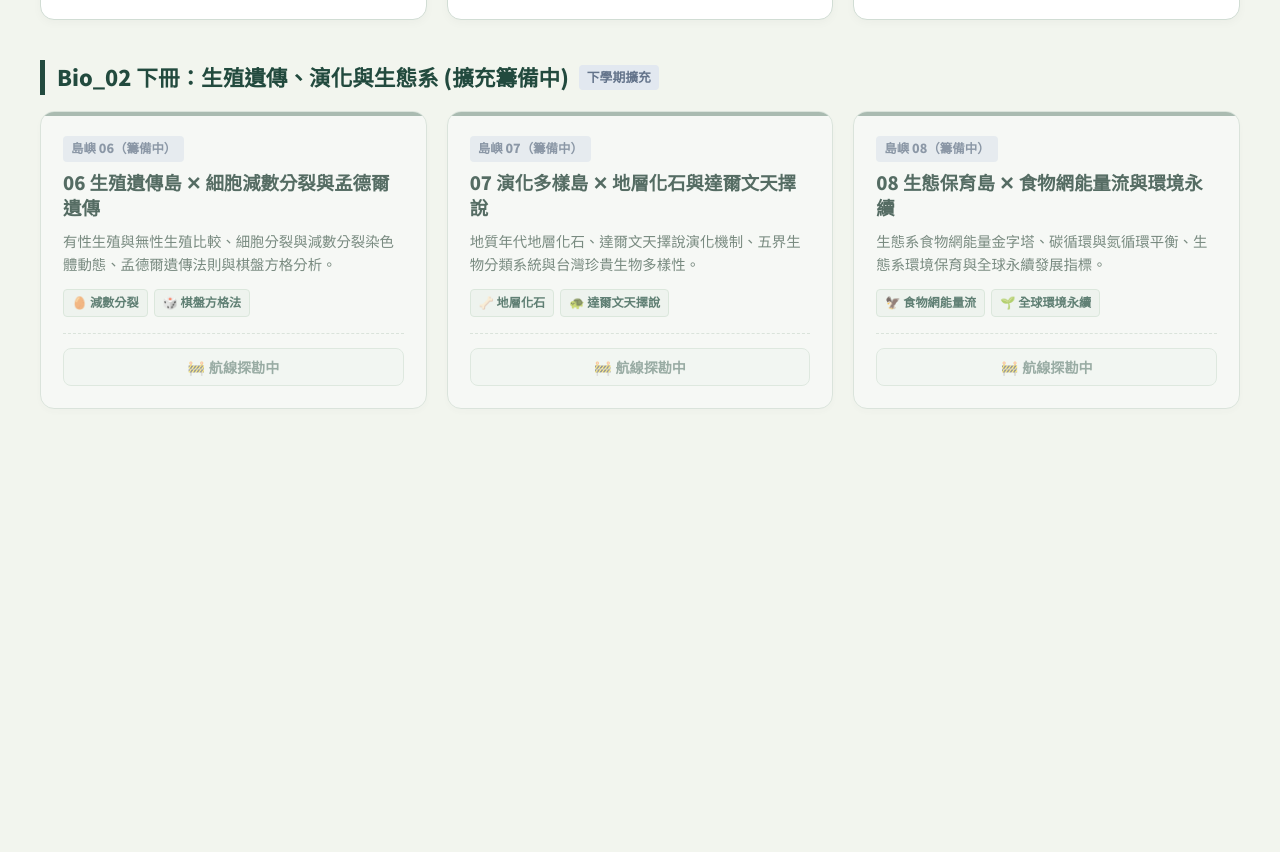
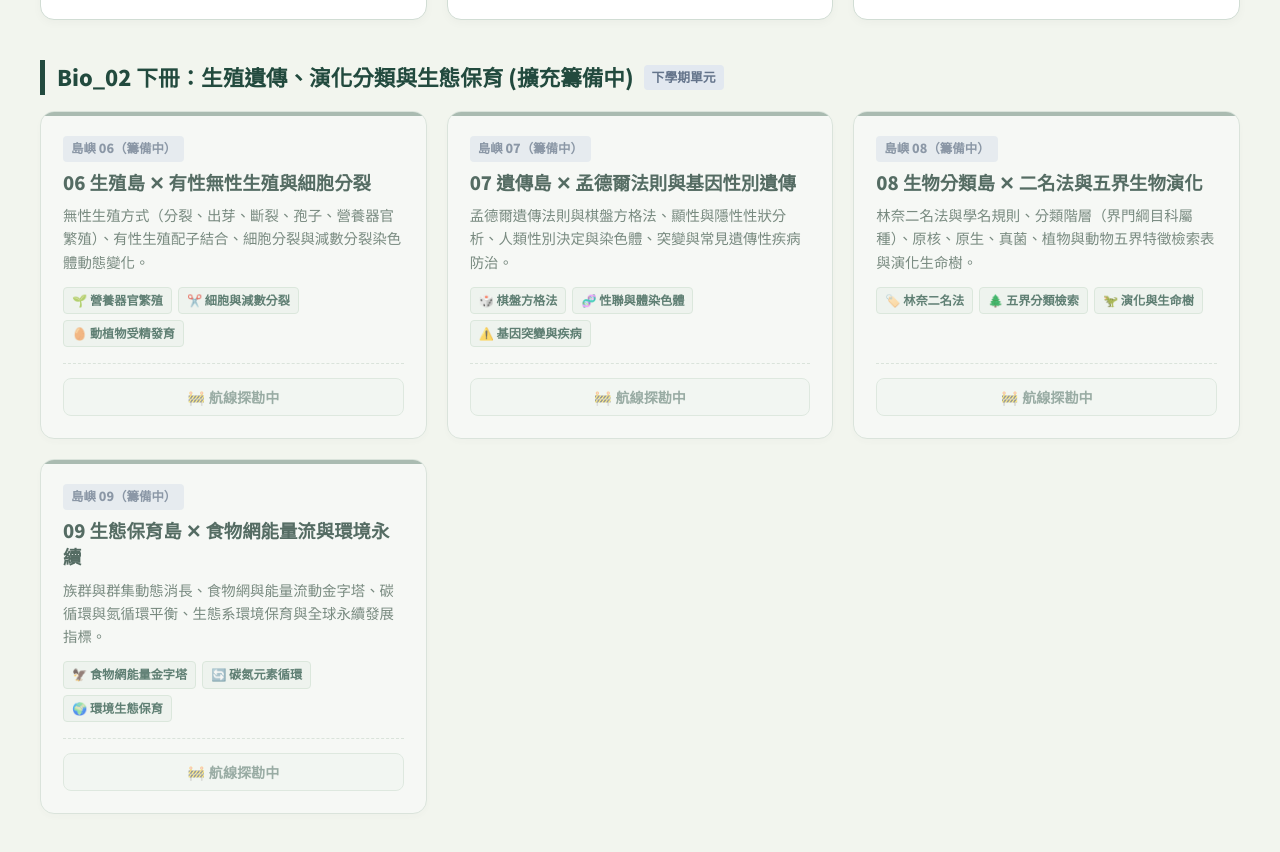
Before and after one commit to zeroseven-hue/bio-island, a plain HTML site: page index.html in a window 1280 px wide. Shown: the part 1527-2379 px from the top of the page. Before the commit the page ends 2036 px from the top, so only its background shows below. Drawn offline with Linux system fonts and the light colour scheme.

Commit message:
feat: update Bio_02 chapters into Island 6 (Reproduction), Island 7 (Genetics), Island 8 (Taxonomy), and Island 9 (Conservation)

```diff
--- a/index.html
+++ b/index.html
@@ -364,20 +364,21 @@
 
     <!-- Bio_02 下冊 (未來擴充單元) -->
     <div class="chapter-heading">
-      <span>Bio_02 下冊：生殖遺傳、演化與生態系 (擴充籌備中)</span>
-      <span class="chapter-tag" style="background:#e2e8f0; color:#64748b;">下學期擴充</span>
+      <span>Bio_02 下冊：生殖遺傳、演化分類與生態保育 (擴充籌備中)</span>
+      <span class="chapter-tag" style="background:#e2e8f0; color:#64748b;">下學期單元</span>
     </div>
 
     <div class="sheet-grid">
-      <!-- 島六 (預留) -->
+      <!-- 島六：生殖島 -->
       <div class="sheet-card upcoming">
         <div>
           <span class="sheet-badge" style="background:#e2e8f0; color:#64748b;">島嶼 06（籌備中）</span>
-          <h3 class="sheet-card-title">06 生殖遺傳島 ✕ 細胞減數分裂與孟德爾遺傳</h3>
-          <p class="sheet-card-desc">有性生殖與無性生殖比較、細胞分裂與減數分裂染色體動態、孟德爾遺傳法則與棋盤方格分析。</p>
+          <h3 class="sheet-card-title">06 生殖島 ✕ 有性無性生殖與細胞分裂</h3>
+          <p class="sheet-card-desc">無性生殖方式（分裂、出芽、斷裂、孢子、營養器官繁殖）、有性生殖配子結合、細胞分裂與減數分裂染色體動態變化。</p>
           <div class="sheet-meta-tags">
-            <span class="meta-pill">🥚 減數分裂</span>
-            <span class="meta-pill">🎲 棋盤方格法</span>
+            <span class="meta-pill">🌱 營養器官繁殖</span>
+            <span class="meta-pill">✂️ 細胞與減數分裂</span>
+            <span class="meta-pill">🥚 動植物受精發育</span>
           </div>
         </div>
         <div class="sheet-card-footer">
@@ -385,15 +386,16 @@
         </div>
       </div>
 
-      <!-- 島七 (預留) -->
+      <!-- 島七：遺傳島 -->
       <div class="sheet-card upcoming">
         <div>
           <span class="sheet-badge" style="background:#e2e8f0; color:#64748b;">島嶼 07（籌備中）</span>
-          <h3 class="sheet-card-title">07 演化多樣島 ✕ 地層化石與達爾文天擇說</h3>
-          <p class="sheet-card-desc">地質年代地層化石、達爾文天擇說演化機制、五界生物分類系統與台灣珍貴生物多樣性。</p>
+          <h3 class="sheet-card-title">07 遺傳島 ✕ 孟德爾法則與基因性別遺傳</h3>
+          <p class="sheet-card-desc">孟德爾遺傳法則與棋盤方格法、顯性與隱性性狀分析、人類性別決定與染色體、突變與常見遺傳性疾病防治。</p>
           <div class="sheet-meta-tags">
-            <span class="meta-pill">🦴 地層化石</span>
-            <span class="meta-pill">🐢 達爾文天擇說</span>
+            <span class="meta-pill">🎲 棋盤方格法</span>
+            <span class="meta-pill">🧬 性聯與體染色體</span>
+            <span class="meta-pill">⚠️ 基因突變與疾病</span>
           </div>
         </div>
         <div class="sheet-card-footer">
@@ -401,15 +403,33 @@
         </div>
       </div>
 
-      <!-- 島八 (預留) -->
+      <!-- 島八：生物分類島 -->
       <div class="sheet-card upcoming">
         <div>
           <span class="sheet-badge" style="background:#e2e8f0; color:#64748b;">島嶼 08（籌備中）</span>
-          <h3 class="sheet-card-title">08 生態保育島 ✕ 食物網能量流與環境永續</h3>
-          <p class="sheet-card-desc">生態系食物網能量金字塔、碳循環與氮循環平衡、生態系環境保育與全球永續發展指標。</p>
+          <h3 class="sheet-card-title">08 生物分類島 ✕ 二名法與五界生物演化</h3>
+          <p class="sheet-card-desc">林奈二名法與學名規則、分類階層（界門綱目科屬種）、原核、原生、真菌、植物與動物五界特徵檢索表與演化生命樹。</p>
           <div class="sheet-meta-tags">
-            <span class="meta-pill">🦅 食物網能量流</span>
-            <span class="meta-pill">🌱 全球環境永續</span>
+            <span class="meta-pill">🏷️ 林奈二名法</span>
+            <span class="meta-pill">🌲 五界分類檢索</span>
+            <span class="meta-pill">🦖 演化與生命樹</span>
+          </div>
+        </div>
+        <div class="sheet-card-footer">
+          <button type="button" class="btn-card-qr" disabled style="cursor:not-allowed; opacity:0.6;">🚧 航線探勘中</button>
+        </div>
+      </div>
+
+      <!-- 島九：生態保育島 -->
+      <div class="sheet-card upcoming">
+        <div>
+          <span class="sheet-badge" style="background:#e2e8f0; color:#64748b;">島嶼 09（籌備中）</span>
+          <h3 class="sheet-card-title">09 生態保育島 ✕ 食物網能量流與環境永續</h3>
+          <p class="sheet-card-desc">族群與群集動態消長、食物網與能量流動金字塔、碳循環與氮循環平衡、生態系環境保育與全球永續發展指標。</p>
+          <div class="sheet-meta-tags">
+            <span class="meta-pill">🦅 食物網能量金字塔</span>
+            <span class="meta-pill">🔄 碳氮元素循環</span>
+            <span class="meta-pill">🌍 環境生態保育</span>
           </div>
         </div>
         <div class="sheet-card-footer">
```
